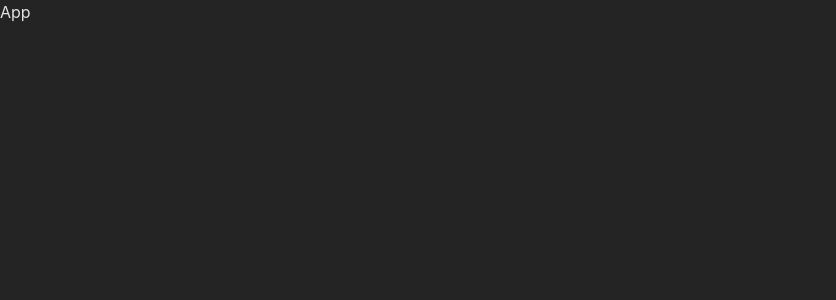
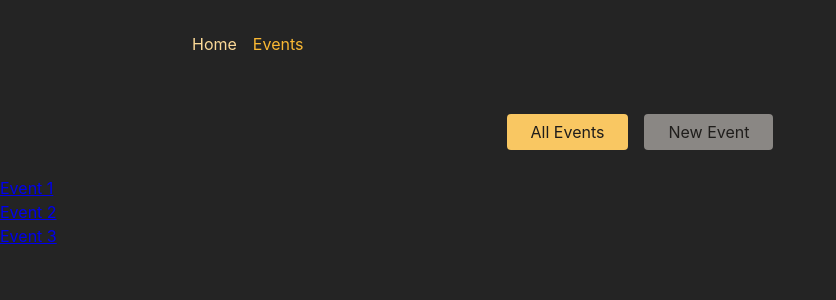
Before and after one commit to AqibNiazi/react-router-authentication, a React (Vite) app in the folder frontend/: page /events in a window 1280 px wide. Shown: the top 300 px of the page, without its empty margins (0-836 px from the left). Built offline with nearby package versions, Linux system fonts and the light colour scheme.

Commit message:
Some new components added

```diff
--- a/frontend/src/App.jsx
+++ b/frontend/src/App.jsx
@@ -1,4 +1,5 @@
 import React from "react";
+import AppRoutes from "./routes";
 // Challenge / Exercise
 
 // 1. Add five new (dummy) page components (content can be simple <h1> elements)
@@ -7,22 +8,33 @@ import React from "react";
 //    - EventDetailPage
 //    - NewEventPage
 //    - EditEventPage
+// Done
 // 2. Add routing & route definitions for these five pages
 //    - / => HomePage
 //    - /events => EventsPage
 //    - /events/<some-id> => EventDetailPage
 //    - /events/new => NewEventPage
 //    - /events/<some-id>/edit => EditEventPage
+// Done
 // 3. Add a root layout that adds the <MainNavigation> component above all page components
+// Done
 // 4. Add properly working links to the MainNavigation
+// Done
 // 5. Ensure that the links in MainNavigation receive an "active" class when active
+// Done
 // 6. Output a list of dummy events to the EventsPage
+// Done
 //    Every list item should include a link to the respective EventDetailPage
 // 7. Output the ID of the selected event on the EventDetailPage
+// Done
 // BONUS: Add another (nested) layout route that adds the <EventNavigation> component above all /events... page components
 
 const App = () => {
-  return <div>App</div>;
+  return (
+    <div>
+      <AppRoutes />
+    </div>
+  );
 };
 
 export default App;
--- a/frontend/src/components/EventsNavigation.jsx
+++ b/frontend/src/components/EventsNavigation.jsx
@@ -1,4 +1,5 @@
-import classes from './EventsNavigation.module.css';
+import { NavLink } from "react-router-dom";
+import classes from "./EventsNavigation.module.css";
 
 function EventsNavigation() {
   return (
@@ -6,10 +7,25 @@ function EventsNavigation() {
       <nav>
         <ul className={classes.list}>
           <li>
-            <a href="/events">All Events</a>
+            <NavLink
+              to="/events"
+              className={({ isActive }) =>
+                isActive ? classes.active : undefined
+              }
+              end="/events"
+            >
+              All Events
+            </NavLink>
           </li>
           <li>
-            <a href="/events/new">New Event</a>
+            <NavLink
+              to="/events/new"
+              className={({ isActive }) =>
+                isActive ? classes.active : undefined
+              }
+            >
+              New Event
+            </NavLink>
           </li>
         </ul>
       </nav>
--- a/frontend/src/components/MainNavigation.jsx
+++ b/frontend/src/components/MainNavigation.jsx
@@ -1,4 +1,5 @@
-import classes from './MainNavigation.module.css';
+import { NavLink } from "react-router-dom";
+import classes from "./MainNavigation.module.css";
 
 function MainNavigation() {
   return (
@@ -6,10 +7,25 @@ function MainNavigation() {
       <nav>
         <ul className={classes.list}>
           <li>
-            <a>Home</a>
+            <NavLink
+              to={"/"}
+              className={({ isActive }) =>
+                isActive ? classes.active : undefined
+              }
+              end="/"
+            >
+              Home
+            </NavLink>
           </li>
           <li>
-            <a>Events</a>
+            <NavLink
+              to={"/events"}
+              className={({ isActive }) =>
+                isActive ? classes.active : undefined
+              }
+            >
+              Events
+            </NavLink>
           </li>
         </ul>
       </nav>
--- a/frontend/src/layout/AppLayout.jsx
+++ b/frontend/src/layout/AppLayout.jsx
@@ -1,7 +1,14 @@
 import React from "react";
+import MainNavigation from "../components/MainNavigation";
+import { Outlet } from "react-router-dom";
 
 const AppLayout = () => {
-  return <div>AppLayout</div>;
+  return <>
+    <MainNavigation />
+    <main>
+    <Outlet/>
+    </main>
+  </>;
 };
 
 export default AppLayout;
--- a/frontend/src/page/EventDetailPage.jsx
+++ b/frontend/src/page/EventDetailPage.jsx
@@ -1,7 +1,14 @@
 import React from "react";
+import { useParams } from "react-router-dom";
 
 const EventDetailPage = () => {
-  return <div>EventDetailPage</div>;
+  const params = useParams();
+  return (
+    <div>
+      <h1>Event Details Page</h1>
+      <p>Event ID : {params.eventId}</p>
+    </div>
+  );
 };
 
 export default EventDetailPage;
--- /dev/null
+++ b/frontend/src/page/EventRoot.jsx
@@ -0,0 +1,14 @@
+import React from "react";
+import { Outlet } from "react-router-dom";
+import EventsNavigation from "../components/EventsNavigation";
+
+const EventsRootLayout = () => {
+  return (
+    <div>
+      <EventsNavigation />
+      <Outlet />
+    </div>
+  );
+};
+
+export default EventsRootLayout;
--- a/frontend/src/page/EventsPage.jsx
+++ b/frontend/src/page/EventsPage.jsx
@@ -1,7 +1,31 @@
 import React from "react";
-
+import { Link } from "react-router-dom";
+const Dummy_Events = [
+  {
+    id: "e1",
+    title: "Event 1",
+  },
+  {
+    id: "e2",
+    title: "Event 2",
+  },
+  {
+    id: "e3",
+    title: "Event 3",
+  },
+];
 const EventsPage = () => {
-  return <div>EventsPage</div>;
+  return (
+    <div>
+      <ul>
+        {Dummy_Events.map((event) => (
+          <li key={event.id}>
+            <Link to={event.id}>{event.title}</Link>
+          </li>
+        ))}
+      </ul>
+    </div>
+  );
 };
 
 export default EventsPage;
--- a/frontend/src/routes/index.jsx
+++ b/frontend/src/routes/index.jsx
@@ -5,27 +5,42 @@ import EventsPage from "../page/EventsPage";
 import EventDetailPage from "../page/EventDetailPage";
 import NewEventPage from "../page/NewEventPage";
 import EditEventPage from "../page/EditEventPage";
+import AppLayout from "../Layout/AppLayout";
+import EventsRootLayout from "../page/EventRoot";
 
 const router = createBrowserRouter([
   {
     path: "/",
+    element: <AppLayout />,
+    children: [
+      {
+        index: true,
+
         element: <HomePage />,
       },
       {
-    path: "/events",
+        path: "events",
+        element: <EventsRootLayout />,
+        children: [
+          {
+            index: true,
             element: <EventsPage />,
           },
           {
-    path: "/events/:eventId",
+            path: ":eventId",
             element: <EventDetailPage />,
           },
           {
-    path: "/events/new",
+            path: "new",
             element: <NewEventPage />,
           },
           {
-    path: "/events/:eventId/edit",
+            path: ":eventId/edit",
             element: <EditEventPage />,
+          },
+        ],
+      },
+    ],
   },
 ]);
 
```
Lines whose indentation alone changed are shown as unchanged.
